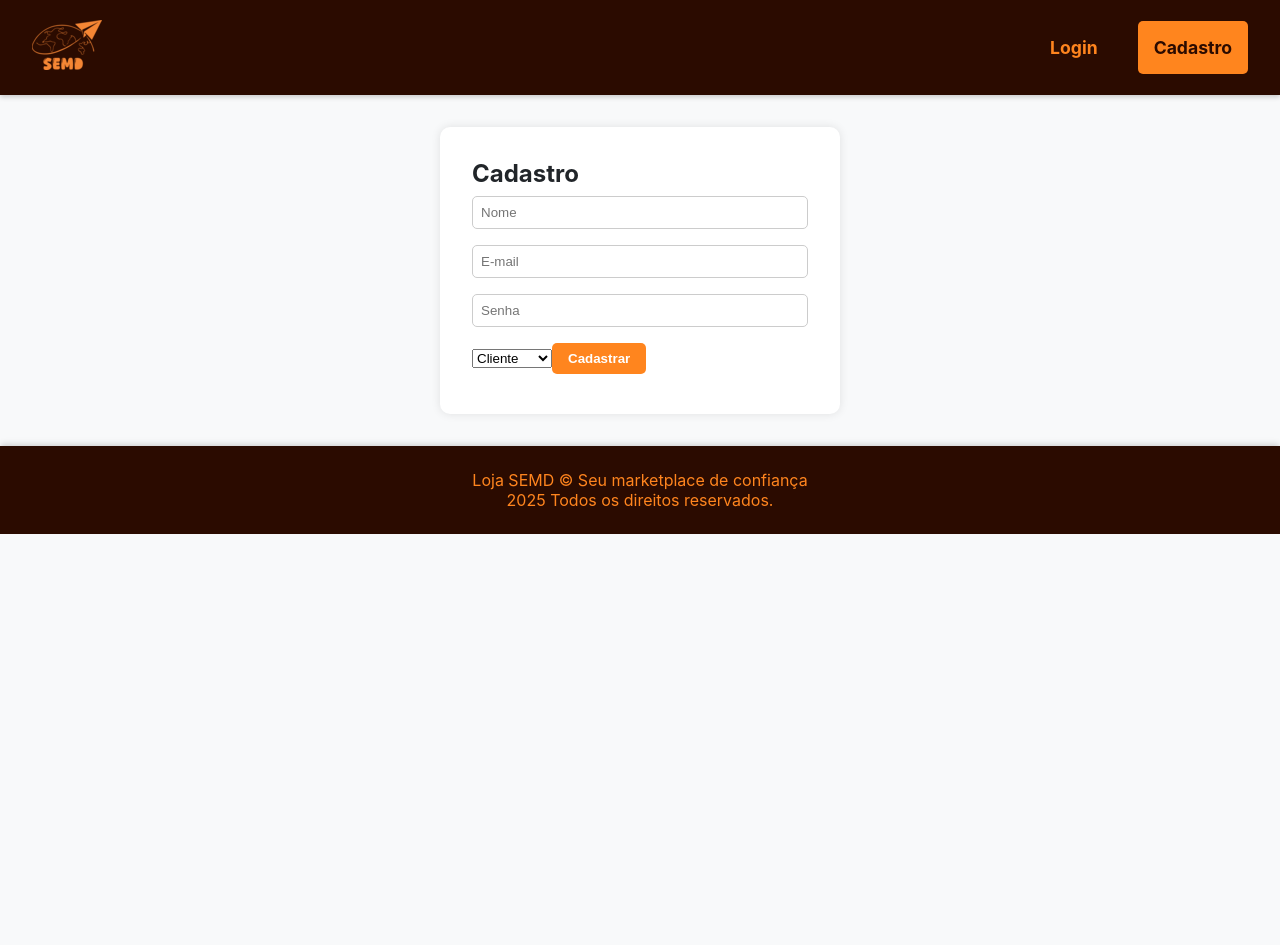
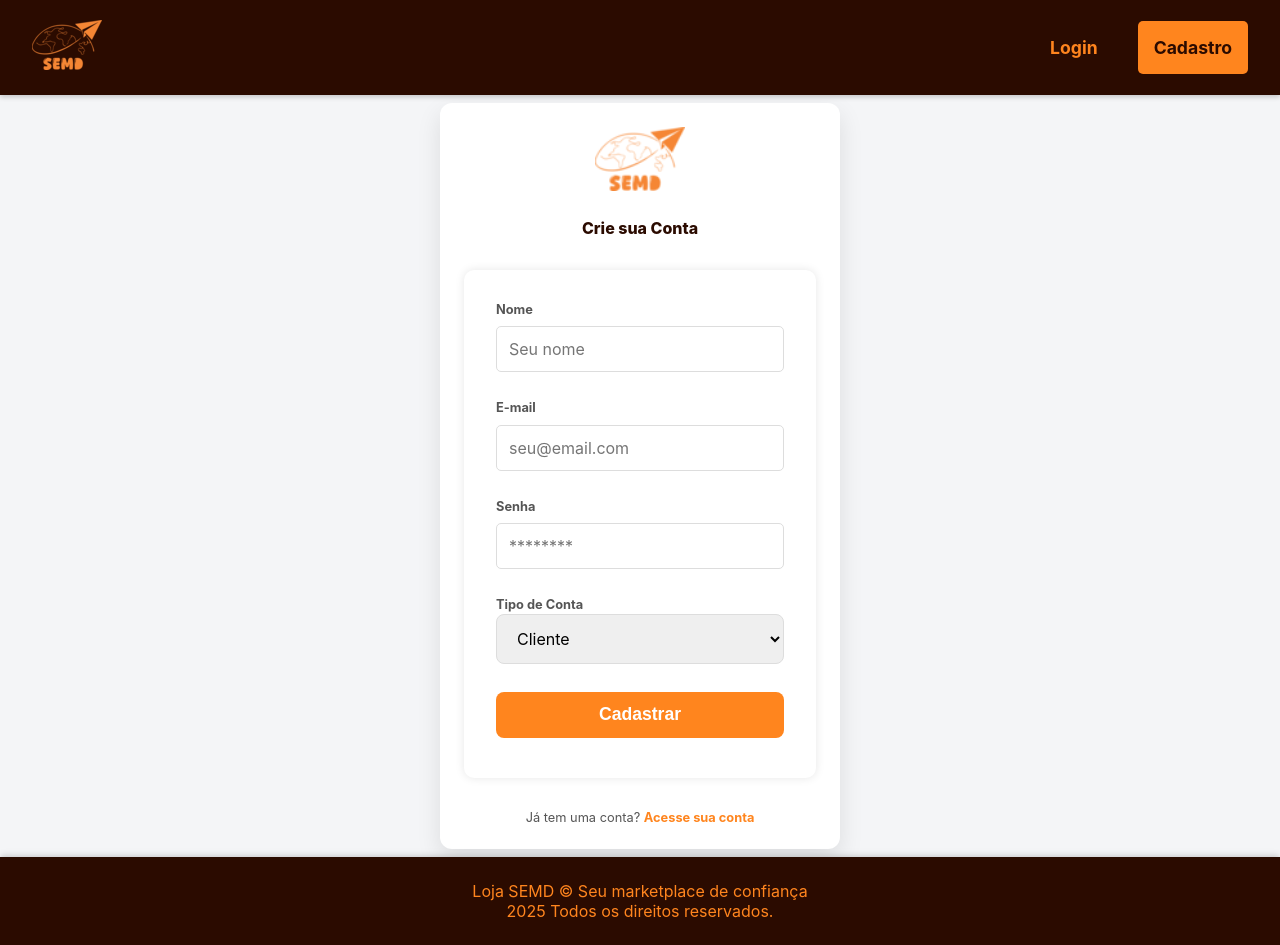
Before and after one commit to samuelalvesg4/Integrador, a React (Create React App) app in the folder frontend/: page /register in a window 1280 px wide. Before the commit the page ends 800 px from the top, so only its background shows below. Built offline with nearby package versions, Linux system fonts and the light colour scheme; no server answers.

Commit message:
CSS LOGIN E REGISTRO

```diff
--- a/frontend/src/components/footer.css
+++ b/frontend/src/components/footer.css
@@ -2,6 +2,7 @@
     background-color: #2B0B00;
     color: #FF851E;
     text-align: center;
-    padding: 1.5rem; /* Ajuste o padding conforme necessário */
+    padding: 1.5rem;
     box-shadow: 0 -4px 6px -1px rgba(0, 0, 0, 0.1), 0 -2px 4px -1px rgba(0, 0, 0, 0.06);
+    position: relative;
 }
--- a/frontend/src/index.css
+++ b/frontend/src/index.css
@@ -206,15 +206,15 @@ th, td {
     color: #212529;
   }
 
-  .page-container {
-    display: flex;
+ /* .page-container {
+     display: flex;
     flex-direction: column;
     min-height: 100vh;
   }
 
-  .content-wrap {
+    .content-wrap {
     flex: 1 0 auto;
-  }
+  }*/
 
 
   /* ============================== */
@@ -627,15 +627,18 @@ th, td {
     justify-content: center;
     flex: 1;
     background-color: #f4f5f7;
-    padding: 1rem;
+    padding: 0.5rem;
+    max-height: auto;
   }
   .auth-card {
     background-color: #fff;
-    padding: 2.5rem;
+    font-size: 0.8rem;
+    padding: 1.5rem;
     border-radius: 12px;
     box-shadow: 0 10px 25px rgba(0, 0, 0, 0.1);
     width: 100%;
-    max-width: 450px;
+    max-width: 400px;
+    max-height: auto;
   }
   .auth-card .logo-container {
     display: flex;
@@ -646,8 +649,8 @@ th, td {
     height: 64px;
   }
   .auth-card .auth-title {
-    font-size: 2rem;
-    font-weight: 900;
+    font-size: 1rem;
+    font-weight: 800;
     text-align: center;
     color: #2B0B00;
     margin-bottom: 1.5rem;
--- a/frontend/src/pages/Login.jsx
+++ b/frontend/src/pages/Login.jsx
@@ -1,9 +1,11 @@
 // frontend/src/pages/Login.jsx
 
 import { useState } from "react";
-import { useNavigate } from "react-router-dom";
+import { Link, useNavigate } from "react-router-dom";
 import Header from "../components/Header";
 import { login } from "../services/api";
+import Logo from '../components/logosemd.png';
+import '../index.css';
 
 export default function Login() {
   const [email, setEmail] = useState("");
@@ -38,36 +40,52 @@ export default function Login() {
   return (
     <div className="min-h-screen bg-gray-100">
       <Header />
-      <div className="flex justify-center items-center h-[80vh]">
-        <form
-          onSubmit={handleSubmit}
-          className="bg-white p-6 rounded-2xl shadow-md w-96"
-        >
-          <h2 className="text-xl font-bold mb-4">Login</h2>
-          {error && <p className="text-red-500 mb-3">{error}</p>}
+    <div className="auth-page">
+      <div className="auth-card">
+        <div className="logo-container">
+          <Link to="/">
+            <img src={Logo} alt="Logo SEMD" />
+          </Link>
+        </div>
+        <h2 className="auth-title">
+          Acesse sua Conta
+        </h2>
+
+        <form onSubmit={handleSubmit}>
+          {error && <p className="error-message">{error}</p>}
+
+          <div className="form-group">
+            <label className="form-label" htmlFor="email">E-mail</label>
             <input
               type="email"
-            placeholder="E-mail"
+              id="email"
               value={email}
               onChange={(e) => setEmail(e.target.value)}
-            className="w-full p-2 border rounded mb-3"
+              className="form-input"
               required
             />
+          </div>
+          <div className="form-group">
+            <label className="form-label" htmlFor="password">Senha</label>
             <input
               type="password"
-            placeholder="Senha"
+              id="password"
               value={password}
               onChange={(e) => setPassword(e.target.value)}
-            className="w-full p-2 border rounded mb-3"
+              className="form-input"
               required
             />
-          <button
-            type="submit"
-            className="w-full bg-blue-600 text-white p-2 rounded hover:bg-blue-700"
-          >
+          </div>
+          <button type="submit" className="submit-btn">
             Entrar
           </button>
         </form>
+
+        <p className="auth-switch-link">
+          Não tem uma conta?{' '}
+          <Link to="/register">Cadastre-se</Link>
+        </p>
+      </div>
     </div>
     </div>
   );
--- a/frontend/src/pages/Register.jsx
+++ b/frontend/src/pages/Register.jsx
@@ -1,23 +1,27 @@
 import { useState } from "react";
-import { useNavigate } from "react-router-dom";
+import { Link, useNavigate } from "react-router-dom";
 import Header from "../components/Header";
-import { register } from "../services/api"; // O caminho de importação foi corrigido
+import { register } from "../services/api";
+import Logo from '../components/logosemd.png';
+import '../index.css';
 
 export default function Register() {
   const [name, setName] = useState("");
   const [email, setEmail] = useState("");
   const [password, setPassword] = useState("");
   const [role, setRole] = useState("customer");
+  const [error, setError] = useState("");
   const navigate = useNavigate();
 
   const handleRegister = async (e) => {
     e.preventDefault();
+    setError('');
 
     try {
       const data = await register(name, email, password, role);
 
       localStorage.setItem("user", JSON.stringify({
-        id: data.userId,
+        userId: data.id,
         name: name,
         email: email,
         role: role
@@ -26,61 +30,88 @@ export default function Register() {
       window.dispatchEvent(new Event("userChanged"));
 
       alert("Cadastro realizado com sucesso!");
-      navigate("/");
+      navigate("/login"); // Redireciona para login após o cadastro
     } catch (err) {
       console.error(err);
-      alert(err.body?.message || "Erro de conexão com o servidor.");
+      setError(err.body?.error || "Erro de conexão com o servidor.");
     }
   };
 
   return (
     <div className="min-h-screen bg-gray-100">
       <Header />
-      <div className="flex justify-center items-center h-[80vh]">
-        <form
-          onSubmit={handleRegister}
-          className="bg-white p-6 rounded-2xl shadow-md w-96"
-        >
-          <h2 className="text-xl font-bold mb-4">Cadastro</h2>
+    <div className="auth-page">
+      <div className="auth-card">
+        <div className="logo-container">
+          <Link to="/">
+            <img src={Logo} alt="Logo da Loja" />
+          </Link>
+        </div>
+        <h2 className="auth-title">
+          Crie sua Conta
+        </h2>
+
+        <form onSubmit={handleRegister}>
+          {error && <p className="error-message">{error}</p>}
+
+          <div className="form-group">
+            <label className="form-label" htmlFor="name">Nome</label>
             <input
               type="text"
-            placeholder="Nome"
+              id="name"
+              placeholder="Seu nome"
               value={name}
               onChange={(e) => setName(e.target.value)}
-            className="w-full p-2 border rounded mb-3"
+              className="form-input"
               required
             />
+          </div>
+          <div className="form-group">
+            <label className="form-label" htmlFor="email">E-mail</label>
             <input
               type="email"
-            placeholder="E-mail"
+              id="email"
+              placeholder="seu@email.com"
               value={email}
               onChange={(e) => setEmail(e.target.value)}
-            className="w-full p-2 border rounded mb-3"
+              className="form-input"
               required
             />
+          </div>
+          <div className="form-group">
+            <label className="form-label" htmlFor="password">Senha</label>
             <input
               type="password"
-            placeholder="Senha"
+              id="password"
+              placeholder="********"
               value={password}
               onChange={(e) => setPassword(e.target.value)}
-            className="w-full p-2 border rounded mb-3"
+              className="form-input"
               required
             />
+          </div>
+          <div className="form-group">
+            <label className="form-label" htmlFor="role">Tipo de Conta</label>
             <select
+              id="role"
               value={role}
               onChange={(e) => setRole(e.target.value)}
-            className="w-full p-2 border rounded mb-3"
+              className="form-input"
             >
               <option value="customer">Cliente</option>
               <option value="seller">Vendedor</option>
             </select>
-          <button
-            type="submit"
-            className="w-full bg-blue-600 text-white p-2 rounded hover:bg-blue-700"
-          >
+          </div>
+          <button type="submit" className="submit-btn">
             Cadastrar
           </button>
         </form>
+
+        <p className="auth-switch-link">
+          Já tem uma conta?{' '}
+          <Link to="/login">Acesse sua conta</Link>
+        </p>
+      </div>
       </div>
     </div>
   );
```
Also changed, not shown: frontend/src/components/App.jsx (+43 -35 lines). Lines whose indentation alone changed are shown as unchanged.
